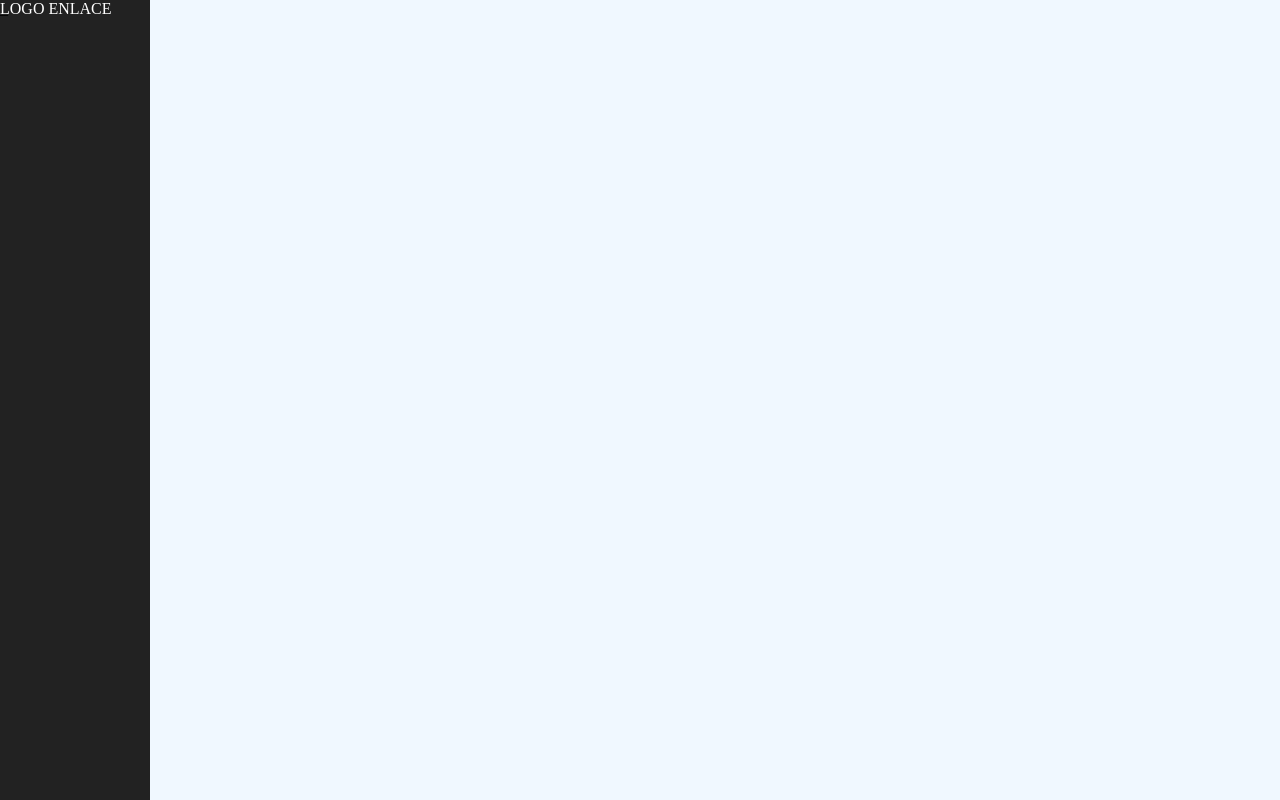
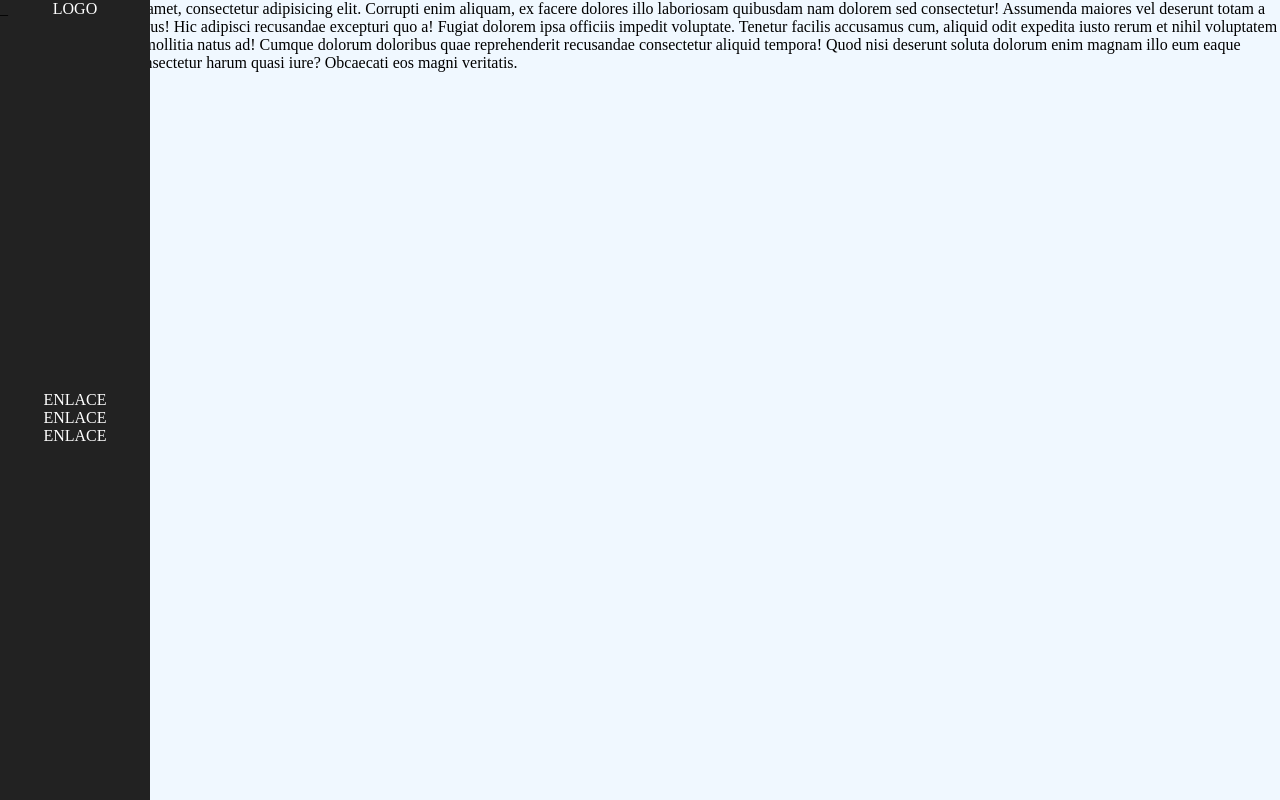
Before and after one commit to SMD-DIW/TarjetaNavidad, a plain HTML site: page index.html in a window 1280 px wide. Drawn offline with Linux system fonts and the light colour scheme.

Commit message:
Enlaces, revisar el NAV.

```diff
--- a/css/estilo.css
+++ b/css/estilo.css
@@ -6,23 +6,42 @@
 body {
     width: 100%;
     height: 700px;
+    box-sizing: border-box;
 
 }
 
-aside {
+nav {
     float: left;
     color: white;
     background-color: #222;
 
+
+
+    position: fixed; /* Revisar, el main atraviesa el nav. */
+
+
+    text-align: center;
+
+    width: 150px;
+    height: 100vh; /* Establecemos al 100% el ancho en el ViewPort */
+    /* La unidad vh es igual al 1% de la altura de la ventana */
+
+
+}
+nav #enlaces {
+
+    height: 100%;
+
     display: flex;
 
+    justify-content: center;
     flex-direction: column;
 
-    position: fixed;
 
-    width: 150px;
-    height: 100%; /* Establecemos al 100% el ancho en el ViewPort */
-    /* La unidad vh es igual al 1% de la altura de la ventana */
+}
+
+nav span {
+    padding-bottom: 20px;
 }
 
 main {
@@ -31,7 +50,10 @@ main {
 
 
     background-color: aliceblue;
-    float: left;
+}
+
+#home1Text {
+    /*margin: 200px;*/
 }
 
 #barra {
--- a/index.html
+++ b/index.html
@@ -9,13 +9,21 @@
     </head>
     <body>
         <div id="progreso"><div id="barra">_</div></div>
-        <aside>
-            LOGO
-            ENLACE
-        </aside>
+        <nav>
+            <span>LOGO</span>
+            <div id="enlaces">
+                <a>ENLACE</a>
+                <a>ENLACE</a>
+                <a>ENLACE</a>
+            </div>
+        </nav>
         <main>
             <div id="home1">
-
+                <div id="home1Text">
+                    Lorem ipsum dolor sit amet, consectetur adipisicing elit. Corrupti enim aliquam, ex facere dolores illo laboriosam quibusdam nam dolorem sed consectetur! Assumenda maiores vel deserunt totam a voluptatum alias ducimus!
+                    Hic adipisci recusandae excepturi quo a! Fugiat dolorem ipsa officiis impedit voluptate. Tenetur facilis accusamus cum, aliquid odit expedita iusto rerum et nihil voluptatem magni autem tempora mollitia natus ad!
+                    Cumque dolorum doloribus quae reprehenderit recusandae consectetur aliquid tempora! Quod nisi deserunt soluta dolorum enim magnam illo eum eaque explicabo natus? Et consectetur harum quasi iure? Obcaecati eos magni veritatis.
+                </div>
             </div>
             <div id="home2">
 
```
